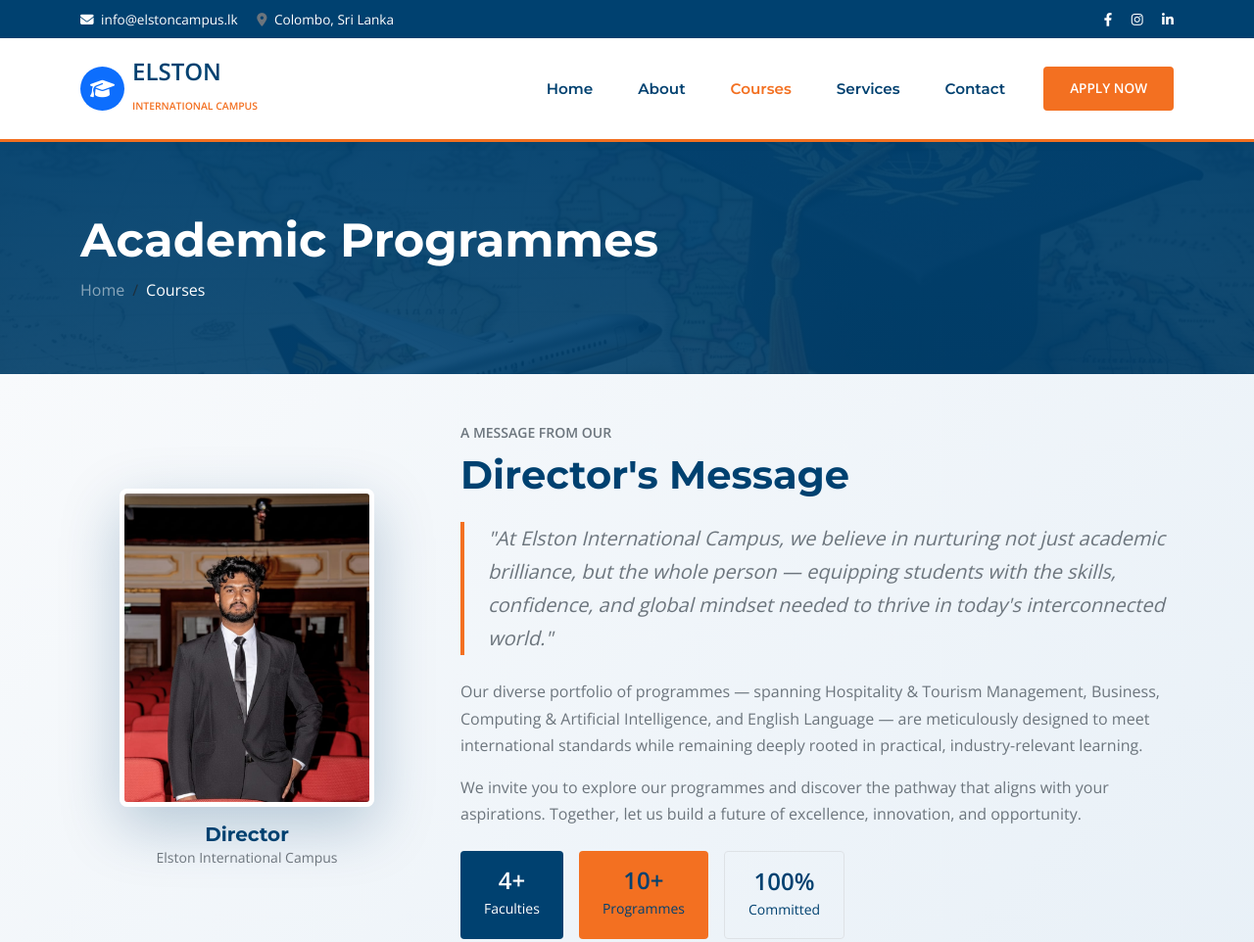
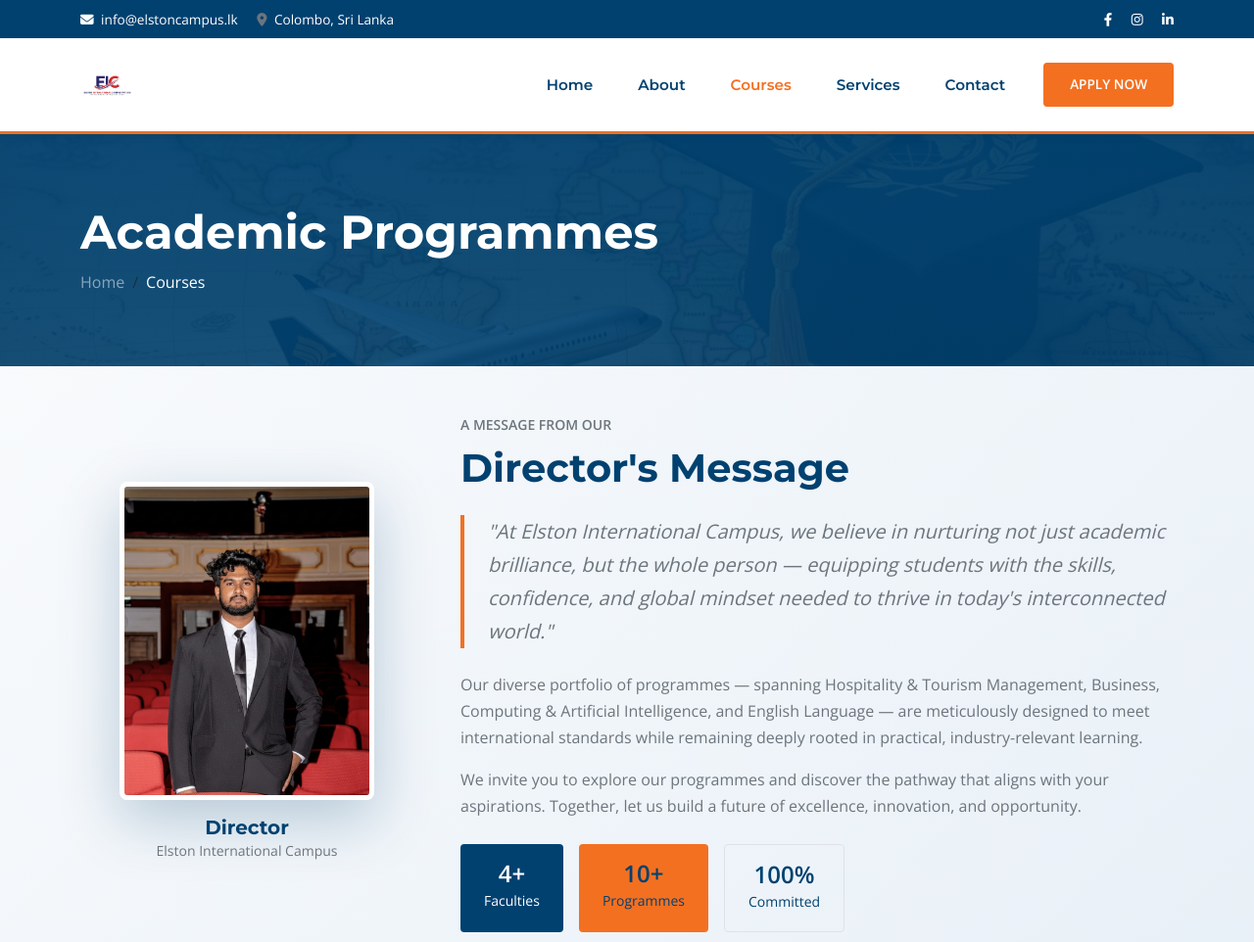
Before and after one commit to svithu122-lgtm/uni, a plain HTML site: page courses.html in a window 1280 px wide. Shown: the top 962 px of the page at 98% size. Drawn offline with nearby package versions, Linux system fonts and the light colour scheme.

Commit message:
Update courses.html

```diff
--- a/courses.html
+++ b/courses.html
@@ -40,16 +40,8 @@
     <nav class="navbar navbar-expand-lg sticky-top">
         <div class="container">
             <a class="navbar-brand d-flex align-items-center" href="index.html">
-                <div class="bg-primary text-white p-2 rounded-circle me-2 d-flex align-items-center justify-content-center"
-                    style="width: 45px; height: 45px;">
-                    <i class="fas fa-graduation-cap"></i>
-                </div>
-                <div>
-                    <span class="h4 mb-0 fw-bold d-block" style="color: var(--primary-color);">ELSTON</span>
-                    <small class="text-uppercase tracking-wider"
-                        style="font-size: 0.65rem; color: var(--secondary-color); font-weight: 700;">International
-                        Campus</small>
-                </div>
+                <img src="square logo.png" alt="Elston International Campus"
+                    style="height: 55px; width: 55px; object-fit: contain;">
             </a>
             <button class="navbar-toggler border-0" type="button" data-bs-toggle="collapse" data-bs-target="#navbarNav">
                 <span class="navbar-toggler-icon"></span>
@@ -773,8 +765,8 @@
                     <h5 class="fw-bold mb-4 border-start border-3 border-secondary ps-3">Contact Us</h5>
                     <p class="small text-white-50 mb-2"><i
                             class="fas fa-map-marker-alt me-2 text-secondary"></i>Colombo, Sri Lanka</p>
-                    <p class="small text-white-50 mb-2"><i class="fas fa-phone-alt me-2 text-secondary"></i>+94 77 123
-                        4567</p>
+                    <p class="small text-white-50 mb-2"><i class="fas fa-phone-alt me-2 text-secondary"></i>+94 76 771
+                        6634</p>
                     <p class="small text-white-50 mb-4"><i
                             class="fas fa-envelope me-2 text-secondary"></i>info@elston.edu</p>
                     <a href="contact.html" class="btn btn-primary-sliit btn-sm w-100">Get in Touch</a>
```
